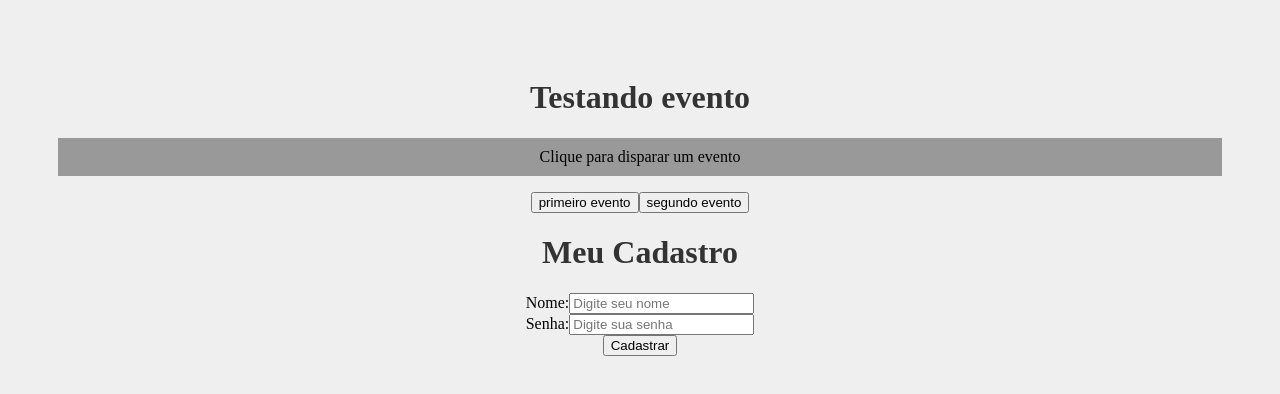
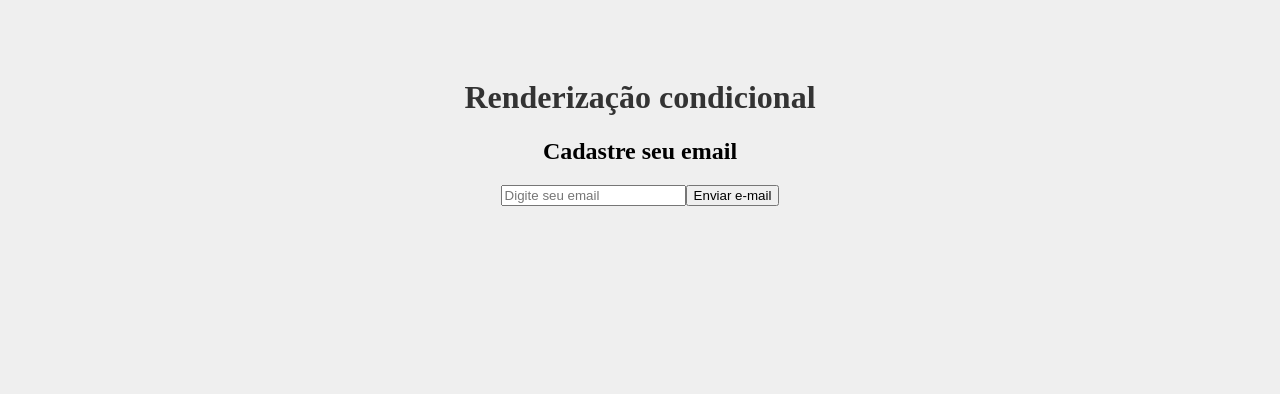
Before and after one commit to lidiannerb/React-Hora-de-codar, a React (Create React App) app: page / in a window 1280 px wide. Shown: the top 394 px of the page. Built offline with nearby package versions, Linux system fonts and the light colour scheme.

Commit message:
feat:condicional rendering

```diff
--- a/src/App.js
+++ b/src/App.js
@@ -1,15 +1,13 @@
 import React from 'react';
 import "./App.css";
-import Evento from './components/Evento';
-import Form from "./components/Form";
+import Condicional from './components/Condicional';
 
 function App() {
 
   return (
     <div className="App">
-      <h1>Testando evento</h1>
-      <Evento />
-      <Form />
+      <h1>Renderização condicional</h1>
+      <Condicional />
     </div>
   );
 }
--- /dev/null
+++ b/src/components/Condicional/index.jsx
@@ -0,0 +1,40 @@
+import { useState } from "react";
+
+const Condicional = () => {
+  const [email, setEmail] = useState();
+  const [userEmail, setUserEmail] = useState();
+
+  const enviarEmail = (e) => {
+    e.preventDefault();
+    setUserEmail(email)
+  };
+
+  const limparEmail = () => {
+    setUserEmail("")
+  };
+
+  return (
+    <div>
+      <h2>Cadastre seu email</h2>
+      <form>
+        <input
+          type="email"
+          placeholder="Digite seu email"
+          onChange={(e) => setEmail(e.target.value)}
+        />
+        <button onClick={enviarEmail}>
+          Enviar e-mail
+        </button>
+        {userEmail && (
+          <div>
+            <p>O email do usuário é: {userEmail}</p>
+            <button onClick={limparEmail} >Limpar e-mail</button>
+          </div>
+
+        )}
+      </form>
+    </div>
+  );
+};
+
+export default Condicional;
```
